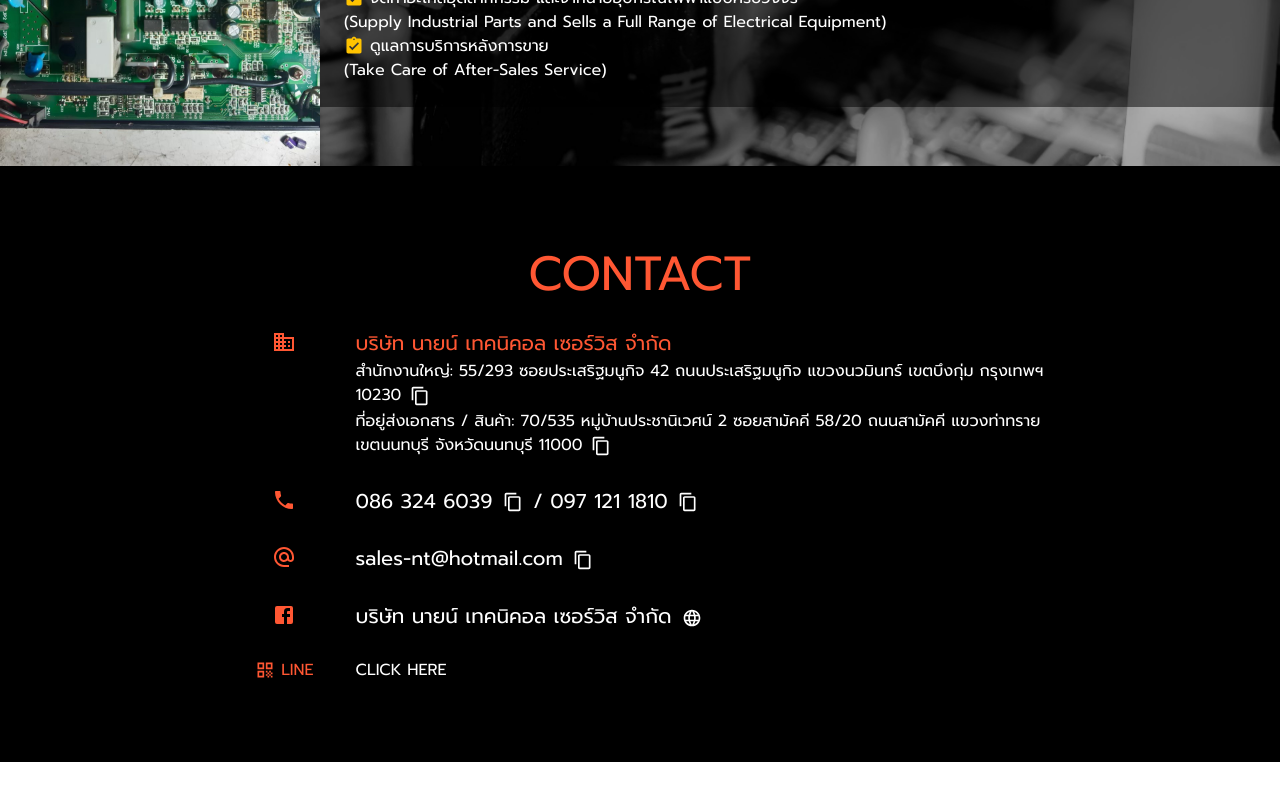
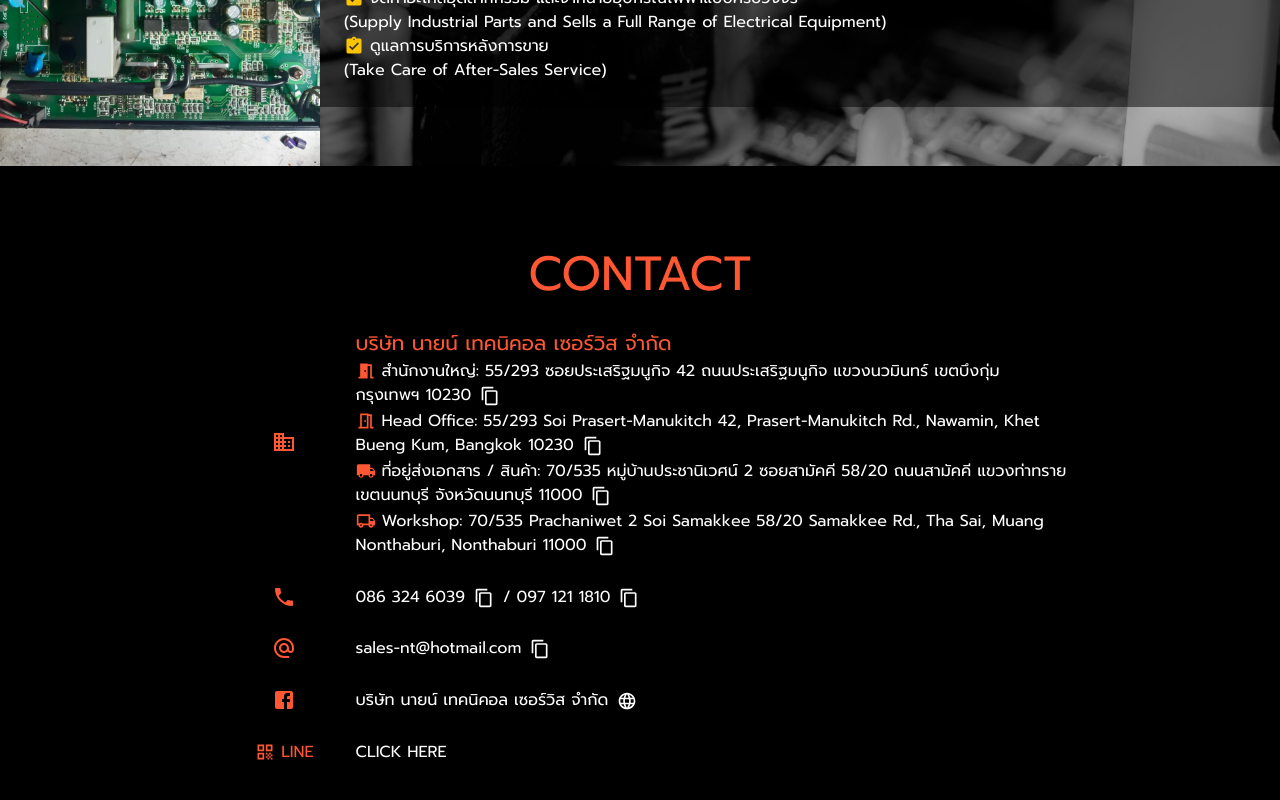
Before and after one commit to ennllzee/9-tech, a React (Create React App) app: page / in a window 1280 px wide. Shown: the part 2624-3424 px from the top of the page. Before the commit the page ends 3386 px from the top, so only its background shows below. Built offline with nearby package versions, Linux system fonts and the light colour scheme.

Commit message:
add eng contact

```diff
--- a/src/components/Contact/Contact.tsx
+++ b/src/components/Contact/Contact.tsx
@@ -12,6 +12,10 @@ import {
   Facebook,
   Language,
   LocalPhone,
+  LocalShipping,
+  LocalShippingOutlined,
+  MeetingRoom,
+  MeetingRoomOutlined,
 } from "@material-ui/icons";
 import { ContentCopy, QrCode } from "@mui/icons-material";
 import { Alert } from "@mui/material";
@@ -94,10 +98,8 @@ function Contact() {
             <Typography align="left" variant="h6" className={classes.subtitle}>
               บริษัท นายน์ เทคนิคอล เซอร์วิส จำกัด
             </Typography>
-          </Grid>
-          <Grid item xs={2} md={2} lg={2}></Grid>
-          <Grid item xs={10} md={10} lg={10}>
             <Typography align="left" variant="body1" className={classes.sub}>
+              <MeetingRoom className={classes.icon} fontSize="small" />{" "}
               สำนักงานใหญ่: 55/293 ซอยประเสริฐมนูกิจ 42 ถนนประเสริฐมนูกิจ
               แขวงนวมินทร์ เขตบึงกุ่ม กรุงเทพฯ 10230{" "}
               <Tooltip title="Copy">
@@ -113,10 +115,32 @@ function Contact() {
                 </IconButton>
               </Tooltip>
             </Typography>
-          </Grid>
+            {/* </Grid>
           <Grid item xs={2} md={2} lg={2}></Grid>
-          <Grid item xs={10} md={10} lg={10}>
+          <Grid item xs={10} md={10} lg={10}> */}
             <Typography align="left" variant="body1" className={classes.sub}>
+              <MeetingRoomOutlined className={classes.icon} fontSize="small" /> Head
+              Office: 55/293 Soi Prasert-Manukitch 42, Prasert-Manukitch Rd.,
+              Nawamin, Khet Bueng Kum, Bangkok 10230{" "}
+              <Tooltip title="Copy">
+                <IconButton
+                  size="small"
+                  className={classes.copy}
+                  onClick={() =>
+                    copy(
+                      `55/293 Soi Prasert-Manukitch 42, Prasert-Manukitch Rd., Nawamin, Khet Bueng Kum, Bangkok 10230`
+                    )
+                  }
+                >
+                  <ContentCopy fontSize="small" />
+                </IconButton>
+              </Tooltip>
+            </Typography>
+            {/* </Grid>
+          <Grid item xs={2} md={2} lg={2}></Grid>
+          <Grid item xs={10} md={10} lg={10}> */}
+            <Typography align="left" variant="body1" className={classes.sub}>
+              <LocalShipping className={classes.icon} fontSize="small" />{" "}
               ที่อยู่ส่งเอกสาร / สินค้า: 70/535 หมู่บ้านประชานิเวศน์ 2
               ซอยสามัคคี 58/20 ถนนสามัคคี แขวงท่าทราย เขตนนทบุรี จังหวัดนนทบุรี
               11000{" "}
@@ -134,7 +158,30 @@ function Contact() {
                 </IconButton>
               </Tooltip>
             </Typography>
+            {/* </Grid> */}
+            {/* <Grid item xs={2} md={2} lg={2}></Grid>
+          <Grid item xs={10} md={10} lg={10}> */}
+            <Typography align="left" variant="body1" className={classes.sub}>
+              <LocalShippingOutlined className={classes.icon} fontSize="small" />{" "}
+              Workshop: 70/535 Prachaniwet 2 Soi Samakkee 58/20 Samakkee Rd.,
+              Tha Sai, Muang Nonthaburi, Nonthaburi 11000{" "}
+              <Tooltip title="Copy">
+                <IconButton
+                  size="small"
+                  className={classes.copy}
+                  onClick={() =>
+                    copy(`70/535 Prachaniwet 2 Soi Samakkee 58/20 Samakkee Rd., Tha Sai, Muang Nonthaburi, Nonthaburi
+                    11000`)
+                  }
+                >
+                  <ContentCopy fontSize="small" />
+                </IconButton>
+              </Tooltip>
+            </Typography>
+            {/* </Grid> */}
           </Grid>
+          {/* <Grid item xs={2} md={2} lg={2}></Grid> */}
+          {/* <Grid item xs={10} md={10} lg={10}> */}
         </Grid>
       </Grid>
 
@@ -146,7 +193,7 @@ function Contact() {
             </Typography>
           </Grid>
           <Grid item xs={10} md={10} lg={10}>
-            <Typography align="left" variant="h6" className={classes.sub}>
+            <Typography align="left" variant="body1" className={classes.sub}>
               086 324 6039{" "}
               <Tooltip title="Copy">
                 <IconButton
@@ -180,7 +227,7 @@ function Contact() {
             </Typography>
           </Grid>
           <Grid item xs={10} md={10} lg={10}>
-            <Typography align="left" variant="h6" className={classes.sub}>
+            <Typography align="left" variant="body1" className={classes.sub}>
               sales-nt@hotmail.com{" "}
               <Tooltip title="Copy">
                 <IconButton
@@ -204,7 +251,7 @@ function Contact() {
             </Typography>
           </Grid>
           <Grid item xs={10} md={10} lg={10}>
-            <Typography align="left" variant="h6" className={classes.sub}>
+            <Typography align="left" variant="body1" className={classes.sub}>
               บริษัท นายน์ เทคนิคอล เซอร์วิส จำกัด{" "}
               <Tooltip title="Go to Link">
                 <IconButton
--- a/src/components/Service/Electrical.tsx
+++ b/src/components/Service/Electrical.tsx
@@ -65,10 +65,10 @@ function Electrical() {
       justify="center"
       className={classes.sub}
     >
-      <Grid item xs={12} md={12} lg={3}>
+      <Grid item xs={12} md={3} lg={3}>
         <CarouselShow pics={electrical} />
       </Grid>
-      <Grid item xs={12} md={12} lg={9} className={classes.subtitle}>
+      <Grid item xs={12} md={9} lg={9} className={classes.subtitle}>
         <Container>
           <Typography align="left" variant="h5">
             งานระบบไฟฟ้า | Electrical Systems
--- a/src/components/Service/Equipment.tsx
+++ b/src/components/Service/Equipment.tsx
@@ -49,10 +49,10 @@ function Equipment() {
       justify="center"
       className={classes.sub}
     >
-      <Grid item xs={12} md={12} lg={3}>
+      <Grid item xs={12} md={3} lg={3}>
         <CarouselShow pics={equipment} />
       </Grid>
-      <Grid item xs={12} md={12} lg={9} className={classes.subtitle}>
+      <Grid item xs={12} md={9} lg={9} className={classes.subtitle}>
         <Container>
           <Typography align="left" variant="h5">
             อุปกรณ์ไฟฟ้า | Electrical Equipment
--- a/src/components/Service/Machine.tsx
+++ b/src/components/Service/Machine.tsx
@@ -57,10 +57,10 @@ function Machine() {
       justify="center"
       className={classes.sub}
     >
-      <Grid item xs={12} md={12} lg={3}>
+      <Grid item xs={12} md={3} lg={3}>
         <CarouselShow pics={machine} />
       </Grid>
-      <Grid item xs={12} md={12} lg={9} className={classes.subtitle}>
+      <Grid item xs={12} md={9} lg={9} className={classes.subtitle}>
         <Container>
           <Typography align="left" variant="h5">
             งานซ่อมเครื่องจักรอุตสาหกรรม | Machine Maintainance Services
--- a/src/components/Service/Sanitary.tsx
+++ b/src/components/Service/Sanitary.tsx
@@ -57,10 +57,10 @@ function Sanitary() {
       justify="center"
       className={classes.sub}
     >
-      <Grid item xs={12} md={12} lg={3}>
+      <Grid item xs={12} md={3} lg={3}>
         <CarouselShow pics={sanitary} />
       </Grid>
-      <Grid item xs={12} md={12} lg={9} className={classes.subtitle}>
+      <Grid item xs={12} md={9} lg={9} className={classes.subtitle}>
         <Container>
           <Typography align="left" variant="h5">
             งานระบบประปาและสุขาภิบาล | Sanitary System
```
